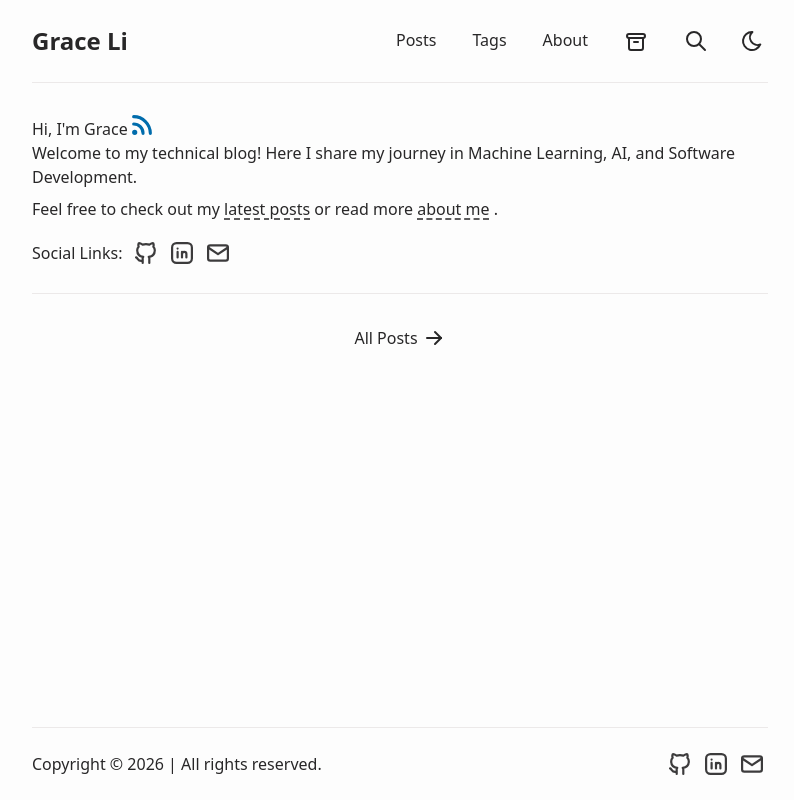
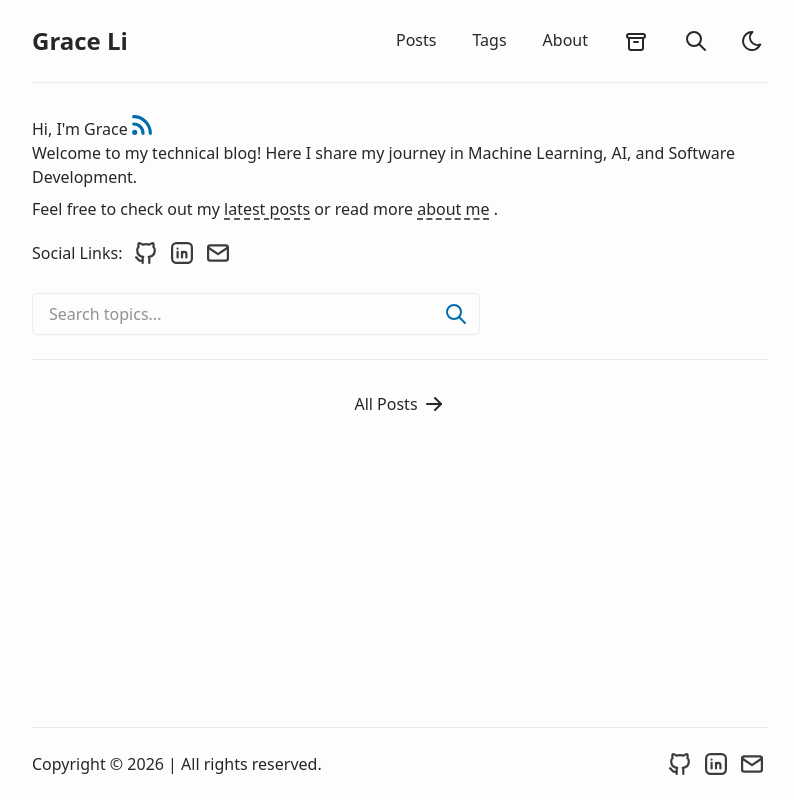
Before and after one commit to Graceliying82/graceliying82.github.io, an Astro site: page / in a window 1280 px wide. Shown: the whole page, without its empty margins (240-1034 px from the left). Built offline with nearby package versions, Linux system fonts and the light colour scheme; Astro itself is replaced by a stand-in of ours.

Commit message:
feat(ui): add search bar to home page

```diff
--- a/src/pages/index.astro
+++ b/src/pages/index.astro
@@ -9,6 +9,7 @@ import Card from "@/components/Card.astro";
 import getSortedPosts from "@/utils/getSortedPosts";
 import IconRss from "@/assets/icons/IconRss.svg";
 import IconArrowRight from "@/assets/icons/IconArrowRight.svg";
+import IconSearch from "@/assets/icons/IconSearch.svg";
 
 import { SOCIALS } from "@/constants";
 
@@ -81,6 +82,17 @@ const otherPosts = sortedPosts.filter(({ data }) =>
           </div>
         )
       }
+
+      <div class="mt-6 flex w-full max-w-md">
+        <form action="/search" method="get" class="w-full">
+           <div class="relative">
+             <input type="text" name="q" placeholder="Search topics..." class="w-full rounded-md border border-border bg-transparent px-4 py-2 pr-10 focus:border-accent focus:outline-none" />
+             <button type="submit" class="absolute right-0 top-0 h-full px-3 text-accent hover:text-accent/80" aria-label="Submit search">
+                <IconSearch class="w-6 h-6" />
+             </button>
+           </div>
+        </form>
+      </div>
     </section>
 
     {
```
